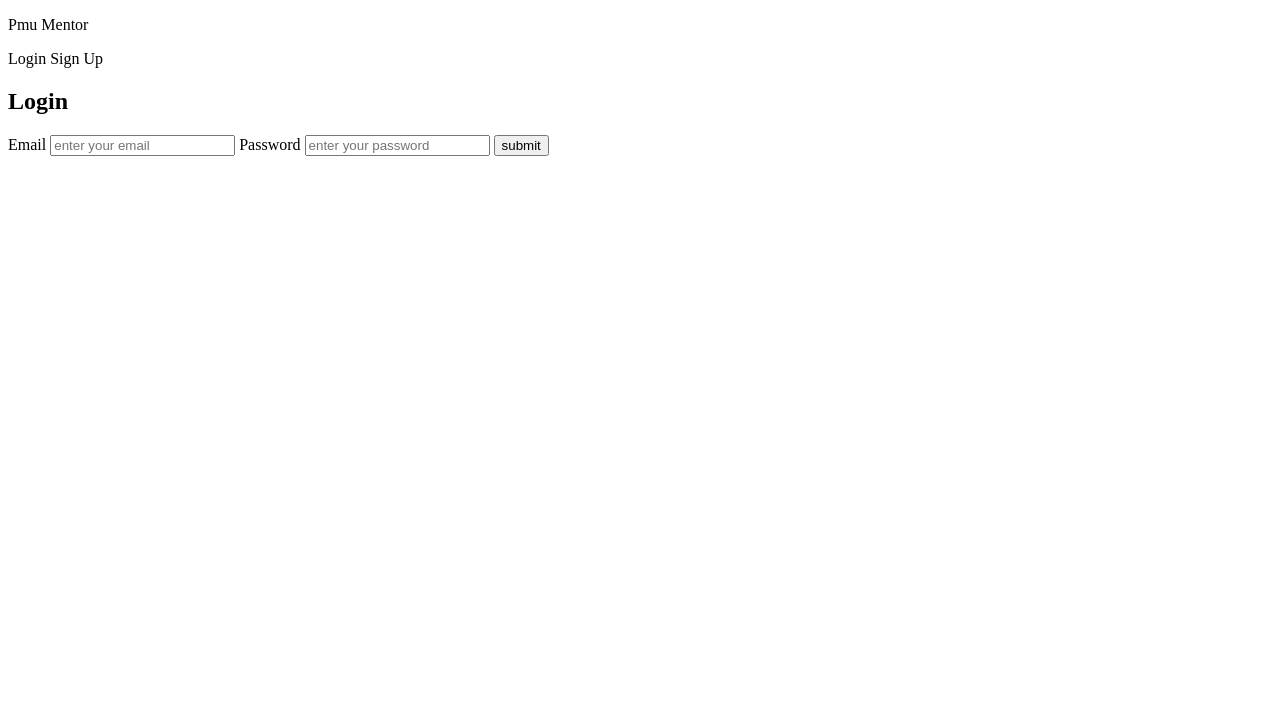
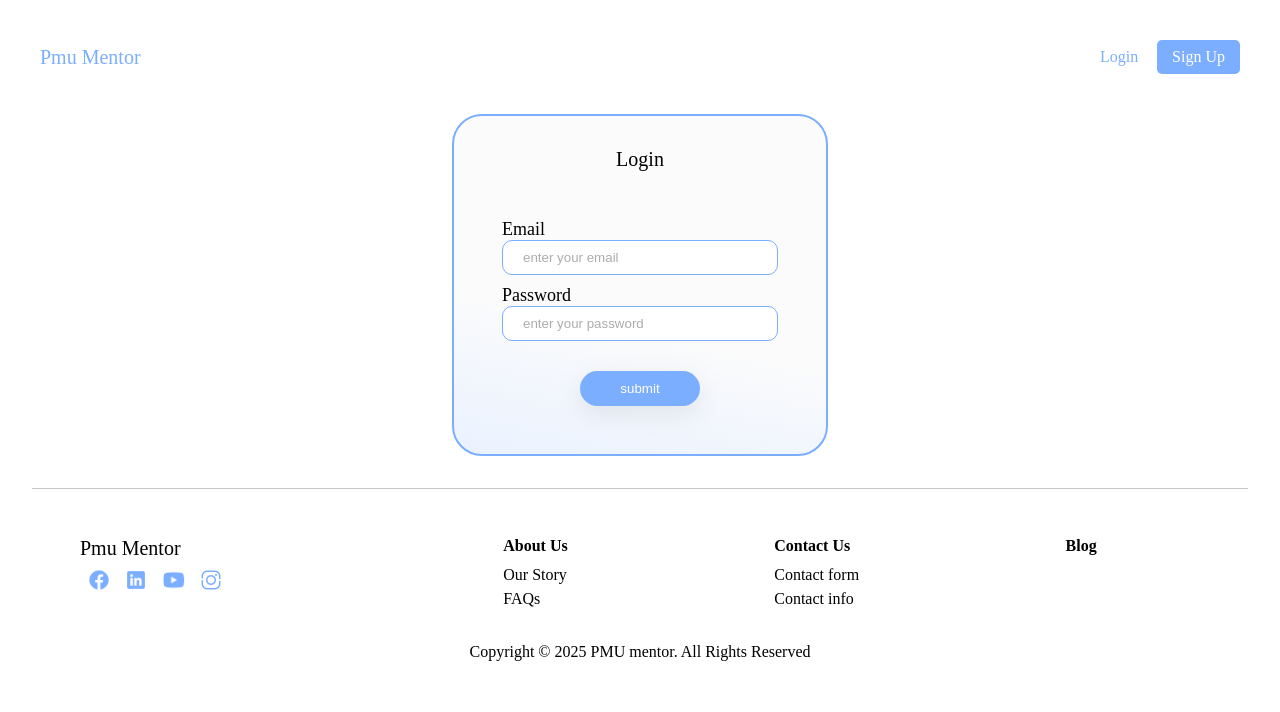
Before and after one commit to PrmuMentor/pmumentor, a plain HTML site: page login.html in a window 1280 px wide. Drawn offline with Linux system fonts and the light colour scheme.

Commit message:
all done

```diff
--- a/login.html
+++ b/login.html
@@ -3,20 +3,20 @@
 <head>
     <meta charset="UTF-8">
     <meta name="viewport" content="width=device-width, initial-scale=1.0">
+    <link rel="stylesheet" href="style.css">
     <title>Login</title>
 </head>
 <body>
     <nav id="mainNav">
-        <div id="logoDiv">
-            <p>Pmu Mentor</p>
-        </div>
+        <div id="logoDiv"><a href="index.html">Pmu Mentor</a></div>
         <div id="authDiv">
-            <a id="login">Login</a>
-            <a id="signup">Sign Up</a>
+            <a id="login" href="login.html">Login</a>
+            <a id="signup" href="signup.html">Sign Up</a>
         </div>
     </nav>
 
-    <div>
+    <div class="outerContainerDiv">
+        <div class="loginDiv">
             <h2>Login</h2>
 
             <form>
@@ -29,5 +29,44 @@
                 <button type="submit">submit</button>
             </form>
         </div>
+    </div>
+
+
+
+    <footer>
+        <div id="footerContent">
+            <div id="socialList">
+                <p>Pmu Mentor</p>
+                <div id="links">
+                    <a><img src="facebook.png"></a>
+                    <a><img src="linkedin.png"></a>
+                    <a><img src="youtube.png"></a>
+                    <a><img src="insta.png"></a>
+                </div>
+            </div>
+            <div id="navgationList">
+                <div class="listOfLinks">
+                    <h4>About Us</h4>
+                    <ul>
+                        <li>Our Story</li>
+                        <li>FAQs</li>
+                    </ul>
+                </div>
+                <div class="listOfLinks">
+                    <h4>Contact Us</h4>
+                    <ul>
+                        <li>Contact form</li>
+                        <li>Contact info</li>
+                    </ul>
+                </div>
+                <div class="listOfLinks">
+                    <h4>Blog</h4>
+                </div>
+            </div>
+        </div>
+        <div id="copyrights">
+            <p>Copyright © 2025 PMU mentor. All Rights Reserved</p>
+        </div>
+    </footer>
 </body>
 </html>
--- a/style.css
+++ b/style.css
@@ -2,6 +2,7 @@
     margin: 0;
     padding: 0;
     box-sizing: border-box;
+    text-decoration: none;
 }
 
 /* nav */
@@ -13,6 +14,8 @@
 }
 #mainNav #logoDiv{
     font-size: 20px;
+}
+#mainNav #logoDiv a{
     color: #7CAEFF;
 }
 #mainNav #authDiv{
@@ -164,3 +167,76 @@ header #imageDiv{
         flex-wrap: wrap;
     }
 }
+
+
+/* login & signup*/
+
+.outerContainerDiv{
+    display: flex;
+    justify-content: center;
+    align-items: center;
+}
+
+.loginDiv{
+    padding: 1rem;
+    display: flex;
+    flex-direction: column;
+    justify-content: center;
+    align-items: center;
+    border: 2.5px solid #7CAEFF;
+    border-radius: 30px;
+    background: #7CAEFF;
+    background: linear-gradient(12deg, rgba(124, 174, 255, 0.16) 0%, rgba(214, 214, 214, 0.1) 40%);
+}
+.loginDiv h2{
+    padding: 1rem 0;
+    font-size: 20px;
+    font-weight: 200;
+}
+form{
+    padding: 2rem;
+    display: flex;
+    flex-direction: column;
+    justify-content: center;
+    align-items: start;
+    width: 340px;
+}
+form label{
+    font-size: 18px;
+}
+form input{
+    height: 35px;
+    width: 100%;
+    border-radius: 10px;
+    border: 1px solid #7CAEFF;
+    padding: 0 40px 0 20px;
+    margin-bottom: 10px;
+}
+form input::placeholder {
+    color: #6767678c;
+}
+form input:focus {
+    outline: none;
+    border: 2px solid #7CAEFF;
+}
+form button[type="submit"]{
+    align-self: center;
+    margin-top: 20px;
+    padding: 10px 40px;
+    background-color: #7CAEFF;
+    color: white;
+    border-radius: 25px;
+    cursor: pointer;
+    border: none;
+    transition: all 200ms ease;
+    box-shadow: rgba(149, 157, 165, 0.2) 0px 8px 24px;
+}
+form button[type="submit"]:hover {
+    transform: scale(1.1);
+}
+
+@media (max-width: 500px) {
+    form {
+        width: 280px;
+    }
+}
```
Also changed, not shown: index.html (+4 -4 lines), signup.html (+45 -6 lines). Lines whose indentation alone changed are shown as unchanged.
